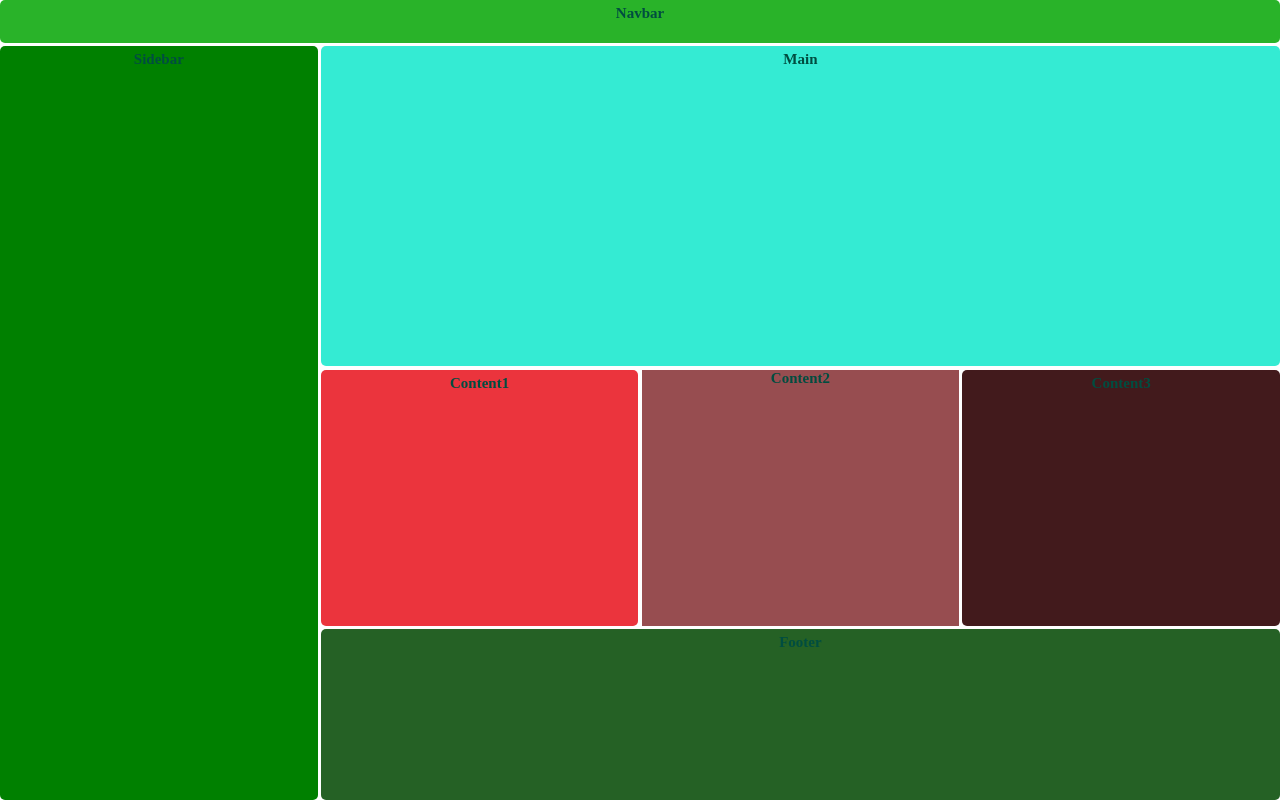
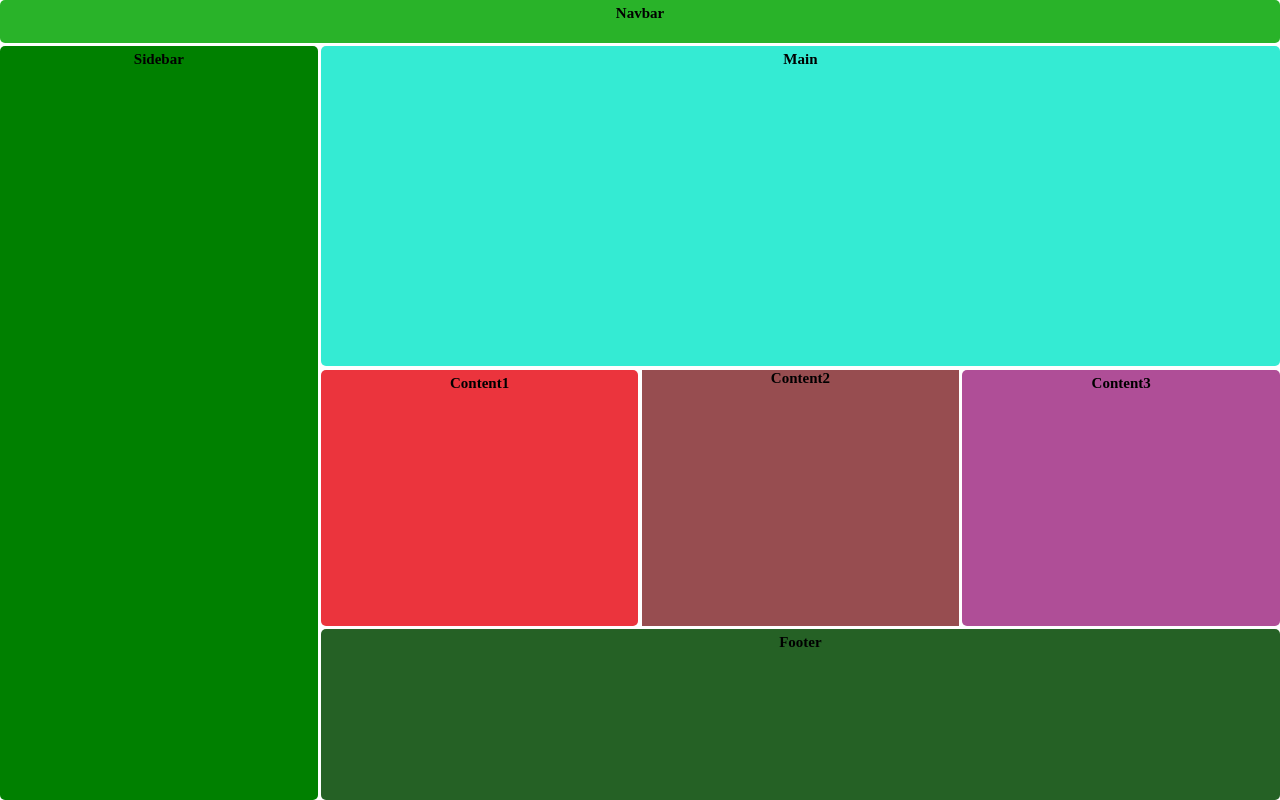
Before and after one commit to Hamza-Ramzan5400/SMIT-Assignment-CSS-GRID, a plain HTML site: page index.html in a window 1280 px wide. Drawn offline with Linux system fonts and the light colour scheme.

Commit message:
text color change

```diff
--- a/style.css
+++ b/style.css
@@ -22,7 +22,7 @@
     font-weight: 800;
     text-transform: capitalize;
     font-size: 15px;
-    color:#004d40;
+    color:black;
     text-align: center;
 }
 nav {
@@ -54,7 +54,7 @@ main {
     grid-area: content2;
 }
 #content3 {
-  background-color: #421a1c;
+  background-color: #af4e97;
     grid-area: content3;
       border-radius: var(--main-radius);
   padding-top: var(--main-padding);
```
